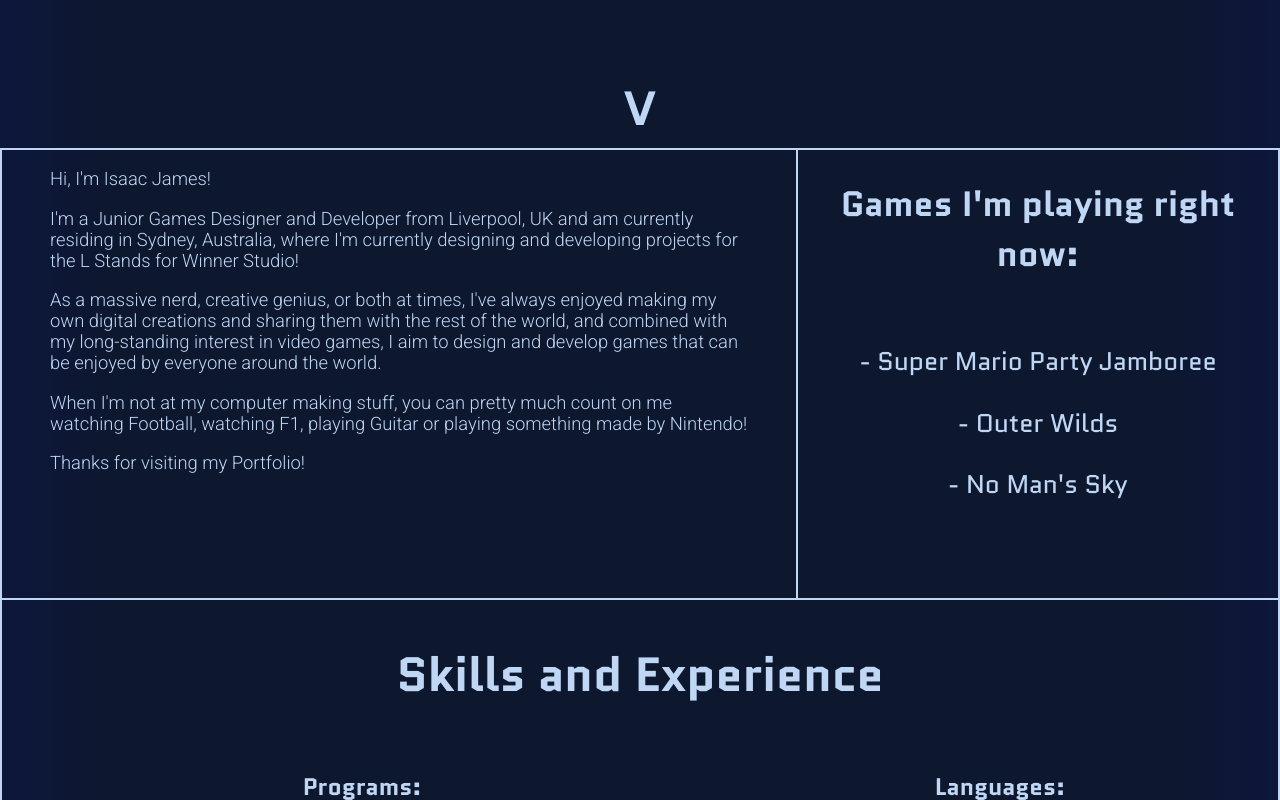
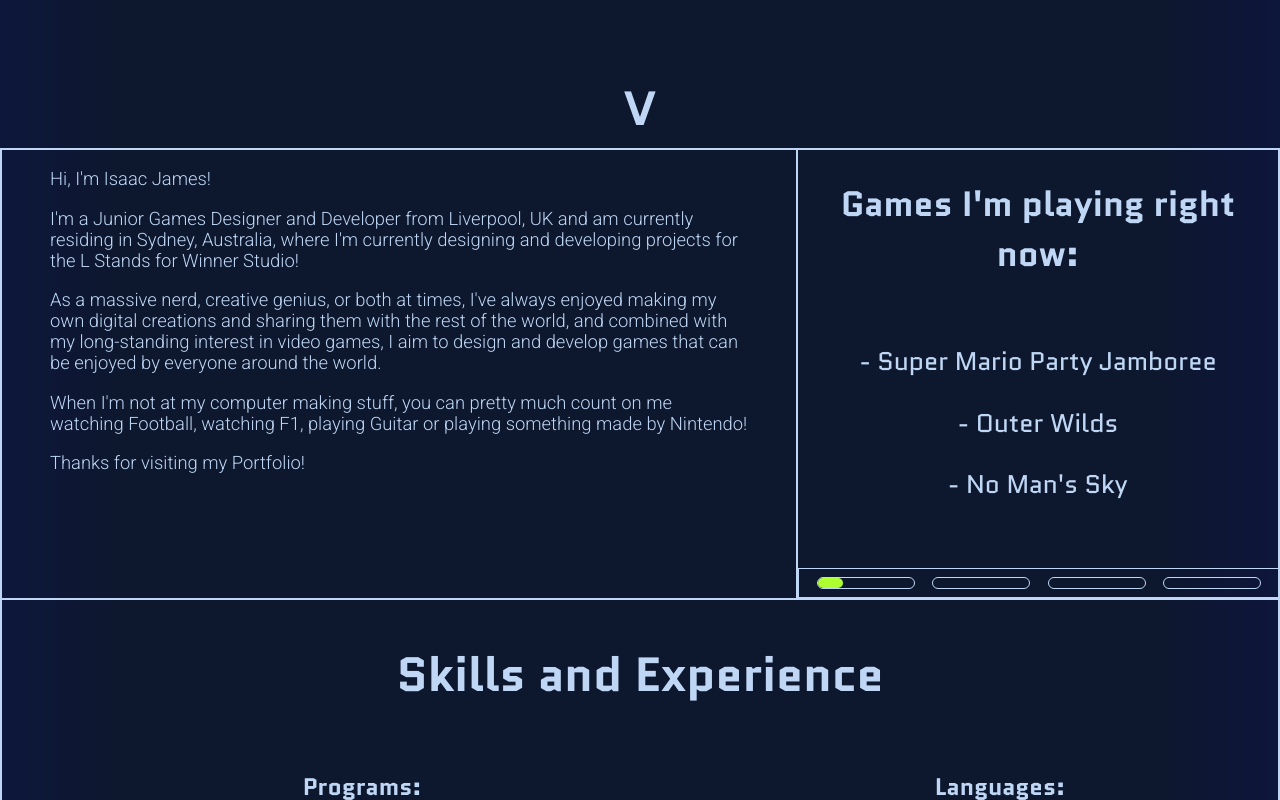
Before and after one commit to IsaacJ46591168/IsaacJ46591168.github.io, a plain HTML site: page index.html in a window 1280 px wide. Shown: the part 652-1452 px from the top of the page. Drawn offline with nearby package versions, Linux system fonts and the light colour scheme.

Commit message:
progress bar
began the process of adding progress bar functionality to the stats section of the home page

```diff
--- a/index.html
+++ b/index.html
@@ -7,6 +7,10 @@
     <script>
         $(document).ready(function () {
             let counter = 0;
+
+            let pbar1width = 25;
+            $("#pbar1").css('width', pbar1width);
+
             $('#statitem1').show();
             $('#statitem2').hide();
             $('#statitem3').hide();
@@ -172,6 +176,15 @@
                         <p>...was it not obvious?</p>
                     </div>
                 </div>
+
+                <div id="progressbars">
+                    <div class="pbars">
+                        <div id="pbar1"></div>
+                    </div>
+                    <div class="pbars"></div>
+                    <div class="pbars"></div>
+                    <div class="pbars"></div>
+                </div>
             </div>
             <div class="aflxi" id="skillscontainer">
                 <h1>Skills and Experience</h1>
--- a/style.css
+++ b/style.css
@@ -289,6 +289,8 @@
     min-height: 28rem;
     cursor: pointer;
     border-bottom: solid 2px;
+    display: flex;
+    flex-direction: column;
 }
 
 .statitem {
@@ -311,6 +313,29 @@
 
 #statitemtext p {
     font-size: var(--fs-statbody);
+}
+
+#progressbars {
+    border: solid 1px;
+    width: 100%;
+    height: 30px;
+    display: flex;
+    flex-direction: row;
+    justify-content: space-evenly;
+    align-items: center;
+}
+
+.pbars {
+    border: solid 1px;
+    width: 20%;
+    height: 10px;
+    border-radius: 10px;
+}
+
+#pbar1{
+    background-color: greenyellow;
+    height: 100%;
+    border-radius: 10px;
 }
 
 #skillscontainer{
```
